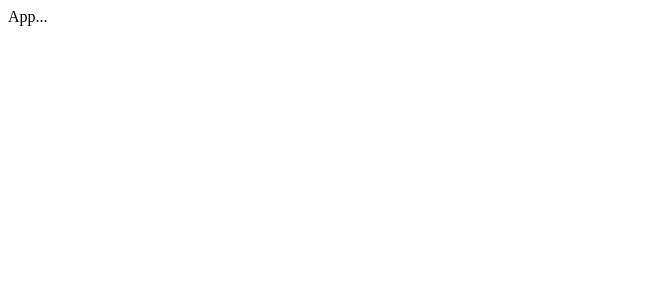
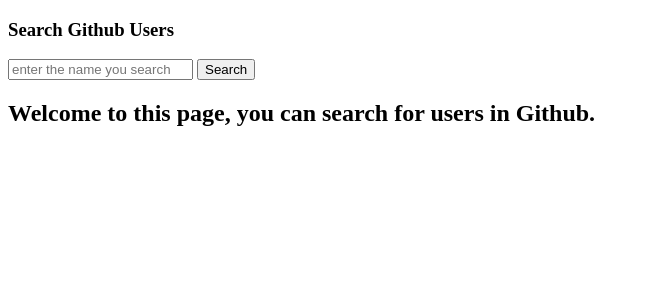
Before and after one commit to Answer3664/practice-react, a React (Create React App) app: page / in a window 1280 px wide. Shown: the top 300 px of the page, without its empty margins (0-649 px from the left). Built offline with nearby package versions, Linux system fonts and the light colour scheme.

Commit message:
04_react-search user in github

```diff
--- a/src/App.jsx
+++ b/src/App.jsx
@@ -1,9 +1,23 @@
 import React, { Component } from 'react'
+import Search from './components/Search'
+import List from './components/List'
+export default class App extends Component {
 
-export default class App extends Component {
+  state = {users: [],
+          isFirst: true,
+          isLoading: false,
+          err:""}
+
+  updateAppState = (stateObj) => {
+    this.setState(stateObj)
+  }
+
   render() {
     return (
-      <div>App...</div>
+      <div>
+        <Search updateAppState={this.updateAppState}/>
+        <List {...this.state}  />
+      </div>
     )
   }
 }
--- /dev/null
+++ b/src/components/List/index.css
@@ -0,0 +1,24 @@
+.album {
+    min-height: 50rem;
+    padding-top: 3rem;
+    padding-bottom: 3rem;
+    background-color: #f7f7f7;
+}
+
+.card {
+    float: left;
+    width: 30%;
+    padding: .75rem;
+    margin-bottom: 2rem;
+    border: 1px solid #efefef;
+    text-align: center;
+}
+
+.card > img {
+    margin-bottom: .75rem;
+    border-radius: 100px;
+
+}
+.card-text {
+    font-size: 85%;
+}
--- /dev/null
+++ b/src/components/List/index.jsx
@@ -0,0 +1,27 @@
+import React, { Component } from 'react'
+import './index.css'
+
+export default class List extends Component {
+
+  render() {
+    const {users, isFirst, isLoading, err} = this.props
+    return (
+      <div>
+        {
+          isFirst ? <h2>Welcome to this page, you can search for users in Github.</h2> :
+          isLoading ? <h2>Loading...</h2> :
+          err ? <h2 style={{color: 'red'}}>{err}</h2> :
+          users.map((user)=>{
+            return (
+              <div key={user.id} className='card'>
+                <a rel='noreferrer' href={user.html_url} target="_blank">
+                    <img src={user.avatar_url} style={{width: '100px'}} alt="avatar" />
+                </a>
+                <p className='card-text'>{user.login}</p>
+              </div>)
+          })
+        }
+      </div>
+    )
+  }
+}
--- /dev/null
+++ b/src/components/Search/index.jsx
@@ -0,0 +1,32 @@
+import React, { Component } from 'react'
+import axios from 'axios'
+
+export default class Search extends Component {
+
+
+    search = () => {
+        const {keyWordElement: {value: keyword}} = this  // const {a:{b:data}} = obj
+        this.props.updateAppState({isFirst: false, isLoading: true})
+
+        axios.get(`https://api.github.com/search/users?q=${keyword}`).then(
+            response => {
+                this.props.updateAppState({isLoading: false, users: response.data.items})
+                // console.log(response.data)
+            },
+            error => {
+                this.props.updateAppState({isLoading: false, err: error.message})
+            }
+        )
+    }
+    render() {
+        return (
+            <section>
+                <h3>Search Github Users</h3>
+                <div>
+                    <input ref={c => this.keyWordElement = c} type="text" placeholder='enter the name you search' />&nbsp;
+                    <button onClick={this.search}>Search</button>
+                </div>
+            </section>
+        )
+    }
+}
```
